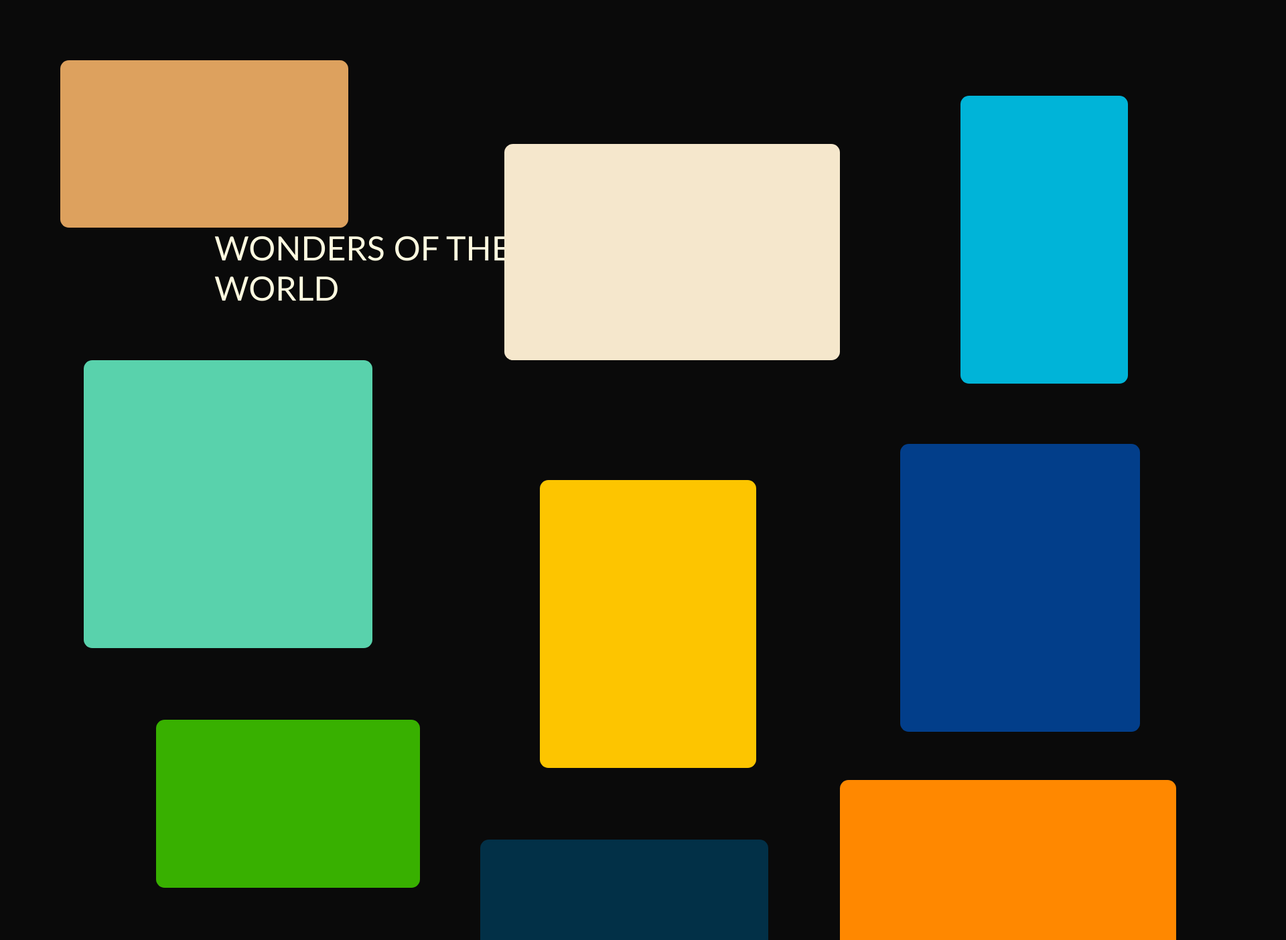
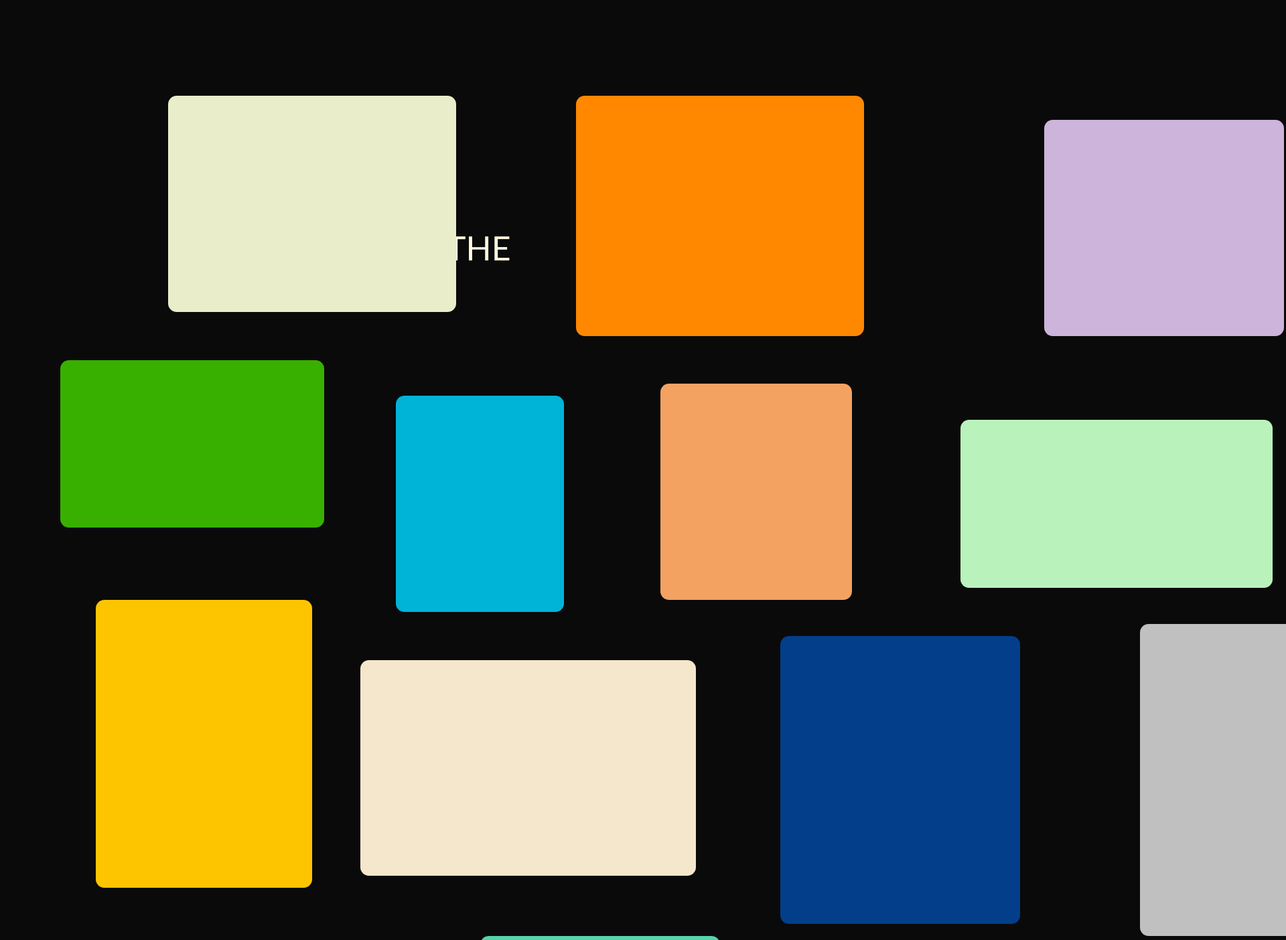
Before and after one commit to aterziev20/Wonders-of-the-World, a plain HTML site: page index.html in a window 1280 px wide. Shown: the top 1404 px of the page at 67% size, 1920 px wide, since content can reach past the window. Drawn offline with Linux system fonts and the light colour scheme.

Commit message:
14 wonders, can have imporvements

```diff
--- a/index.html
+++ b/index.html
@@ -97,7 +97,7 @@
           href="https://en.wikipedia.org/wiki/Great_Wall_of_China"
           rel="noreferrer"
           target="_blank"
-          ><img src="china_wall.jpg"
+          ><img src="images/china_wall.jpg"
         /></a>
       </div>
       <div class="tile">
@@ -105,7 +105,7 @@
           href="https://en.wikipedia.org/wiki/Chichen_Itza"
           rel="noreferrer"
           target="_blank"
-          ><img src="chichen_itza.jpg"
+          ><img src="images/chichen_itza.jpg"
         /></a>
       </div>
       <div class="tile">
@@ -113,7 +113,7 @@
           href="https://en.wikipedia.org/wiki/Petra"
           rel="noreferrer"
           target="_blank"
-          ><img src="petra.jpg"
+          ><img src="images/petra.jpg"
         /></a>
       </div>
       <div class="tile">
@@ -121,7 +121,7 @@
           href="https://en.wikipedia.org/wiki/Christ_the_Redeemer_(statue)"
           rel="noreferrer"
           target="_blank"
-          ><img src="christ_the_redeemer.jpg"
+          ><img src="images/christ_the_redeemer.jpg"
         /></a>
       </div>
     </div>
--- a/script.js
+++ b/script.js
@@ -2,17 +2,17 @@ document.addEventListener("DOMContentLoaded", function () {
   const gallery = document.getElementById("gallery");
 
   window.onmousemove = (e) => {
-    const mouseX = e.clientX,
-      mouseY = e.clientY;
+    const mouseX = e.clientX;
+    const mouseY = e.clientY;
 
-    const xDecimal = mouseX / window.innerWidth,
-      yDecimal = mouseY / window.innerHeight;
+    const xDecimal = mouseX / window.innerWidth;
+    const yDecimal = mouseY / window.innerHeight;
 
-    const maxX = gallery.offsetWidth - window.innerWidth,
-      maxY = gallery.offsetHeight - window.innerHeight;
+    const maxX = gallery.offsetWidth - window.innerWidth;
+    const maxY = gallery.offsetHeight - window.innerHeight;
 
-    const panX = maxX * xDecimal * -1,
-      panY = maxY * yDecimal * -1;
+    const panX = maxX * xDecimal * -1.5;
+    const panY = maxY * yDecimal * -1.1;
 
     gallery.animate(
       {
--- a/styles.css
+++ b/styles.css
@@ -52,82 +52,112 @@ body {
 
 .tile:nth-child(1) {
   background-color: #dda15e;
-  height: 14%;
-  width: 24%;
-  left: 5%;
-  top: 5%;
+  height: 16%;
+  width: 26%;
+  left: 6%;
+  top: 80%;
 }
 
 .tile:nth-child(2) {
   background-color: #59d2ac;
-  height: 24%;
-  width: 24%;
-  left: 7%;
-  top: 30%;
-
+  height: 20%;
+  width: 20%;
+  left: 40%;
+  top: 78%;
 }
 
 .tile:nth-child(3) {
   background-color: #f5e7cc;
   height: 18%;
   width: 28%;
-  left: 42%;
-  top: 12%;
+  left: 30%;
+  top: 55%;
 }
 
 .tile:nth-child(4) {
-  background-color: #FDC500;
+  background-color: #fdc500;
   height: 24%;
   width: 18%;
-  left: 45%;
-  top: 40%;
+  left: 8%;
+  top: 50%;
 }
 
 .tile:nth-child(5) {
   background-color: #023e8a;
   height: 24%;
   width: 20%;
-  left: 75%;
-  top: 37%;
+  left: 65%;
+  top: 53%;
 }
 
 .tile:nth-child(6) {
-  background-color: #00b4d8;
-  height: 24%;
+  background-color: #c0c0c0;
+  height: 26%;
   width: 14%;
-  left: 80%;
-  top: 8%;
-  object-fit: contain;
+  left: 95%;
+  top: 52%;
 }
 
 .tile:nth-child(7) {
   background-color: #023047;
   height: 20%;
   width: 24%;
-  left: 40%;
-  top: 70%;
+  left: 75%;
+  top: 80%;
 }
 
 .tile:nth-child(8) {
   background-color: #ff8800;
-  height: 24%;
-  width: 28%;
-  left: 70%;
-  top: 65%;
+  height: 20%;
+  width: 24%;
+  left: 48%;
+  top: 8%;
 }
 
 .tile:nth-child(9) {
   background-color: #38b000;
   height: 14%;
   width: 22%;
-  left: 13%;
-  top: 60%;
+  left: 5%;
+  top: 30%;
 }
 
 .tile:nth-child(10) {
   background-color: #baf2bb;
   height: 14%;
   width: 26%;
-  left: 7%;
-  top: 80%;
+  left: 80%;
+  top: 35%;
 }
+
+.tile:nth-child(11) {
+  background-color: #cdb4db;
+  height: 18%;
+  width: 20%;
+  left: 87%;
+  top: 10%;
+}
+
+.tile:nth-child(12) {
+  background-color: #e9edc9;
+  height: 18%;
+  width: 24%;
+  left: 14%;
+  top: 8%;
+}
+
+.tile:nth-child(13) {
+  background-color: #f4a261;
+  height: 18%;
+  width: 16%;
+  left: 55%;
+  top: 32%;
+}
+
+.tile:nth-child(14) {
+  background-color: #00b4d8;
+  height: 18%;
+  width: 14%;
+  left: 33%;
+  top: 33%;
+}
```
Also changed, not shown: images/chichen_itza.jpg.
